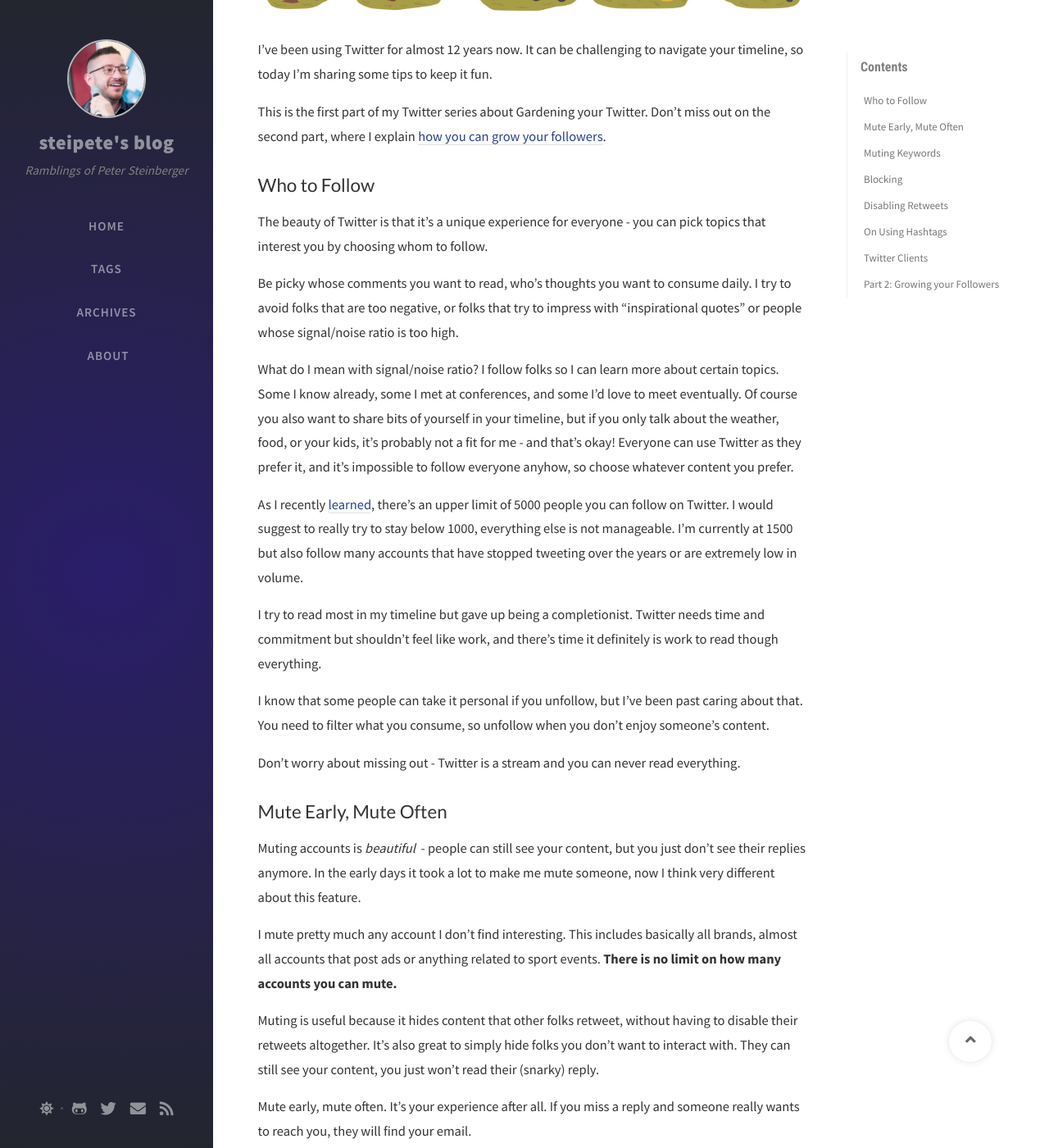
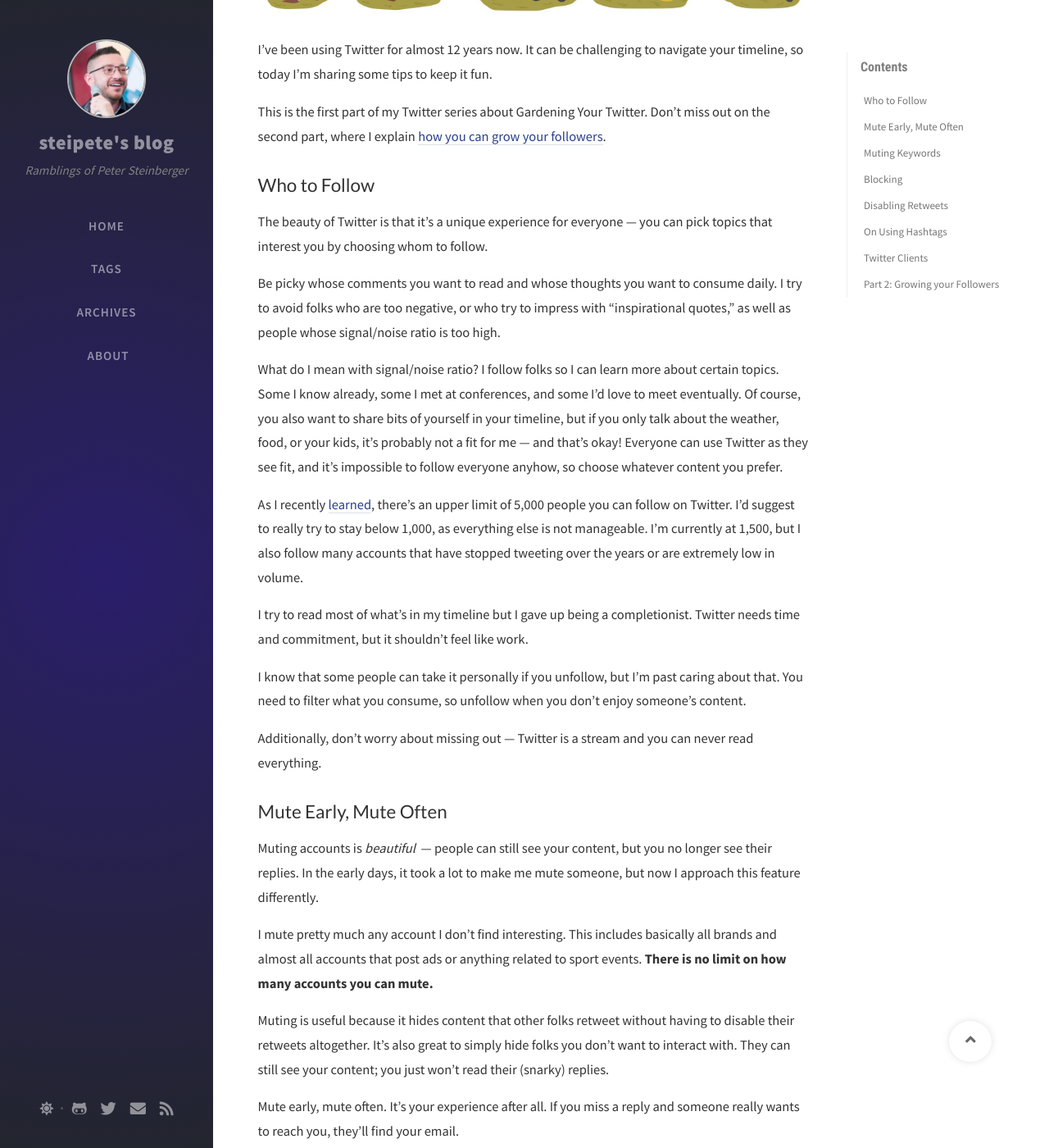
Before and after one commit to steipete/steipete.com, a Jekyll site: the page built from _posts/2020-10-18-curating-your-twitter-timeline.md, in a window 1280 px wide and 1400 px high, scrolled down 486 px. Shown: the whole window at 82% size. Built offline with Jekyll 4.4.1, drawn with Linux system fonts in a browser that asks for light colours; nearby versions of some CDN libraries; comment, search, counter and statistics services are not loaded; some of the changed text lies outside the part shown.

Commit message:
First read

```diff
--- a/_posts/2020-10-18-curating-your-twitter-timeline.md
+++ b/_posts/2020-10-18-curating-your-twitter-timeline.md
@@ -1,101 +1,101 @@
 ---
 layout: post
-title: "Gardening your Twitter: Curating your Timeline"
+title: "Gardening Your Twitter: Curating Your Timeline"
 date: 2020-10-18 09:00:00 +0200
 tags: social
 image: /assets/img/2020/make-twitter-work/gardening-curating.jpg
 description: "It can be challenging to navigate your timeline, so today I'm sharing some tips to keep it fun."
 ---
 
-I've been using Twitter for almost 12 years now. It can be challenging to navigate your timeline, so today I'm sharing some tips to keep it fun.
+I’ve been using Twitter for almost 12 years now. It can be challenging to navigate your timeline, so today I’m sharing some tips to keep it fun.
 
-This is the first part of my Twitter series about Gardening your Twitter. Don't miss out on the second part, where I explain [how you can grow your followers](/posts/growing-your-twitter-followers).
+This is the first part of my Twitter series about Gardening Your Twitter. Don’t miss out on the second part, where I explain [how you can grow your followers](/posts/growing-your-twitter-followers).
 
 ## Who to Follow
 
-The beauty of Twitter is that it's a unique experience for everyone - you can pick topics that interest you by choosing whom to follow.
+The beauty of Twitter is that it’s a unique experience for everyone — you can pick topics that interest you by choosing whom to follow.
 
-Be picky whose comments you want to read, who's thoughts you want to consume daily. I try to avoid folks that are too negative, or folks that try to impress with "inspirational quotes" or people whose signal/noise ratio is too high.
+Be picky whose comments you want to read and whose thoughts you want to consume daily. I try to avoid folks who are too negative, or who try to impress with “inspirational quotes,” as well as people whose signal/noise ratio is too high.
 
-What do I mean with signal/noise ratio? I follow folks so I can learn more about certain topics. Some I know already, some I met at conferences, and some I'd love to meet eventually. Of course you also want to share bits of yourself in your timeline, but if you only talk about the weather, food, or your kids, it's probably not a fit for me - and that's okay! Everyone can use Twitter as they prefer it, and it's impossible to follow everyone anyhow, so choose whatever content you prefer.
+What do I mean with signal/noise ratio? I follow folks so I can learn more about certain topics. Some I know already, some I met at conferences, and some I’d love to meet eventually. Of course, you also want to share bits of yourself in your timeline, but if you only talk about the weather, food, or your kids, it’s probably not a fit for me — and that’s okay! Everyone can use Twitter as they see fit, and it’s impossible to follow everyone anyhow, so choose whatever content you prefer.
 
-As I recently [learned](https://twitter.com/ndbroadbent/status/1317522304008556545?s=21), there's an upper limit of 5000 people you can follow on Twitter. I would suggest to really try to stay below 1000, everything else is not manageable. I'm currently at 1500 but also follow many accounts that have stopped tweeting over the years or are extremely low in volume.
+As I recently [learned](https://twitter.com/ndbroadbent/status/1317522304008556545?s=21), there’s an upper limit of 5,000 people you can follow on Twitter. I’d suggest to really try to stay below 1,000, as everything else is not manageable. I’m currently at 1,500, but I also follow many accounts that have stopped tweeting over the years or are extremely low in volume.
 
-I try to read most in my timeline but gave up being a completionist. Twitter needs time and commitment but shouldn't feel like work, and there's time it definitely is work to read though everything.
+I try to read most of what’s in my timeline but I gave up being a completionist. Twitter needs time and commitment, but it shouldn’t feel like work.
 
-I know that some people can take it personal if you unfollow, but I've been past caring about that. You need to filter what you consume, so unfollow when you don't enjoy someone's content.
+I know that some people can take it personally if you unfollow, but I’m past caring about that. You need to filter what you consume, so unfollow when you don’t enjoy someone’s content.
 
-Don't worry about missing out - Twitter is a stream and you can never read everything.
+Additionally, don’t worry about missing out — Twitter is a stream and you can never read everything.
 
 ## Mute Early, Mute Often
 
-Muting accounts is *beautiful* - people can still see your content, but you just don't see their replies anymore. In the early days it took a lot to make me mute someone, now I think very different about this feature.
+Muting accounts is *beautiful* — people can still see your content, but you no longer see their replies. In the early days, it took a lot to make me mute someone, but now I approach this feature differently.
 
-I mute pretty much any account I don't find interesting. This includes basically all brands, almost all accounts that post ads or anything related to sport events. **There is no limit on how many accounts you can mute.**
+I mute pretty much any account I don’t find interesting. This includes basically all brands and almost all accounts that post ads or anything related to sport events. **There is no limit on how many accounts you can mute.**
 
-Muting is useful because it hides content that other folks retweet, without having to disable their retweets altogether. It's also great to simply hide folks you don't want to interact with. They can still see your content, you just won't read their (snarky) reply.
+Muting is useful because it hides content that other folks retweet without having to disable their retweets altogether. It’s also great to simply hide folks you don’t want to interact with. They can still see your content; you just won’t read their (snarky) replies.
 
-Mute early, mute often. It's your experience after all. If you miss a reply and someone really wants to reach you, they will find your email.
+Mute early, mute often. It’s your experience after all. If you miss a reply and someone really wants to reach you, they’ll find your email.
 
 ## Muting Keywords
 
-You can **mute up to 100 keywords** or even partial sentences, tt doesn't need to be a hashtag. Here's a selection of the things I mute:
+You can **mute up to 100 keywords** or even partial sentences; it doesn’t need to be a hashtag. Here’s a selection of the things I mute:
 
-- #MyTwitterAnniversary (I really don't care about these)
+- #MyTwitterAnniversary (I really don’t care about these)
 - constitution, police, assault, shooting, killing, #VOTE (Probably something American that will just make me upset)
 - #digital, #offer, #BusinessTransformation, #sponsored, #blockchain, #bigdata (If you use this as keyword, the content will be crap)
-- #NowPlaying (I'm not here for music, I follow people on SoundCloud for that)
+- #NowPlaying (I’m not here for music; I follow people on SoundCloud for that)
 - NASCAR, Lakers, #F1, Strava, #CloseYourRings (not interested in sports or where you run or bike)
-- #Covid_19 (I read news about the pandemic when I feel like it. I don't need that every 5 minutes)
-- [food] (I already like food too much, don't tempt me Frodo!)
-- #instagram (Keep your networks separate. If I wanna see selfies of you I follow you there)
+- #Covid_19 (I read news about the pandemic when I feel like it. I don’t need that every five minutes)
+- [food] (I already like food too much, don’t tempt me Frodo!)
+- #instagram (Keep your networks separate. If I wanna see selfies of you, I’ll follow you there)
 
 ## Blocking
 
-Blocking always feels weird. It's something I rarely do. It's more a *childish* act, since you can't hide content that is public - you're just making it less convenient for the person to read your tweets.
+Blocking always feels weird. It’s something I rarely do. It’s more a *childish* act, since you can’t hide content that’s public — you’re just making it less convenient for the person to read your tweets.
 
-There has been a case where someone replies to a RT of mine with mean comments, and since that does show me as connection to hateful or insulting comments, I quickly blocked that person. If it's just a challenging reply, I  usually don't block - it's fun to be challenged! (And there's always mute if you stop enjoying it.)
+There have been cases where someone replies to a RT of mine with mean comments, and since that shows me as connection to hateful or insulting comments, I quickly block those people. If it’s just a challenging reply, I usually don’t block — it’s fun to be challenged! (And there’s always mute if you stop enjoying it.)
 
 ## Disabling Retweets
 
-Some people retweet a lot of content that I don't find particularly interesting, so I disable retweets on their account. I do this probably for 5-10% of the accounts I follow and I know some people who have that on for 100%.
+Some people retweet a lot of content that I don’t find particularly interesting, so I disable retweets on their account. I do this probably for 5–10 percent of the accounts I follow, and I know some people who have that on for 100 percent of the accounts they follow.
 
-This also implies changes in Twitter behavior: If you want to be sure someone sees content, use a quote tweet. But don't use that too often, as [it can be annoying it itself](https://twitter.com/NeoNacho/status/1313595333159469056).
+This also implies changes in Twitter behavior: If you want to be sure someone sees content, use a quote tweet. But don’t use that too often, as [it can be annoying in itself](https://twitter.com/NeoNacho/status/1313595333159469056).
 
-Before disabling retweets completely, consider using Mute to just filter out content that's not interesting to you.
+Before disabling retweets completely, consider using mute to just filter out content that’s not interesting to you.
 
 ## On Using Hashtags
 
-**Please don't use hashtags.** If I could write a filter that automatically blocks all tweets with more than one hashtag, I would absolutely use it.[^1]
+**Please don’t use hashtags.** If I could write a filter that automatically blocks all tweets with more than one hashtag, I would absolutely use it.[^1]
 
-Hashtags are usually used by people that don't know how Twitter work, or by companies that push ads that #use a #hashtag for #almost #every #word, and it's really unnecessary and annoying to read.
+Hashtags are usually used by people who don’t know how Twitter work, or by companies that push ads that #use a #hashtag for #almost #every #word, and it’s really unnecessary and annoying to read.
 
-Don't be a noob, don't use hashtags. Exception are for fun hashtags or conferences. #butwhatdoiknow
+Don’t be a noob, don’t use hashtags. Exception are for fun hashtags or conferences. #butwhatdoiknow
 
 ## Twitter Clients
 
-I've used Tweetbot for quite a while but eventually settled to using Twitter for iOS and Mac. Twitter started with the concept of an open API, but eventually added more and more features that haven't been added to the API, so while 3rd-party apps really try, they can't replicate the Twitter experience you get with the native client.
+I’ve used Tweetbot for quite a while but eventually settled to using Twitter for iOS and Mac. Twitter started with the concept of an open API, but eventually added more and more features that haven’t been added to the API, so while third-party apps really try, they can’t replicate the Twitter experience you get with the native client.
 
 **Examples:**
-- The Activity screen contains data that is not accessible via the Twitter API, so you can't really see which tweets resonate with your audience and which don't.
-- Twitter Polls are not visible in 3rd-party clients.
-- Threads can be somewhat reconstructed via searches, but that's a slower process and fails if the client runs out of API quota or the thread is too large.
-- Tweets where replying is limited are displayed as regular tweets and just return an error when you try to reply. This is frustrating. The official Twitter client does show if you can reply.
-- Typing indicator via DMs. In fact, Twitter disabled their Streaming API so DMs are pretty much unusable unless you use the official client.
-- Much more that isn't relevant but noteworthy: Bookmarks, Data Saver mode, 4k Images, ...
+- The Activity screen contains data that isn’t accessible via the Twitter API, so you can’t really see which tweets resonate with your audience and which don’t.
+- Twitter Polls are not visible in third-party clients.
+- Threads can be somewhat reconstructed via searches, but that’s a slower process and fails if the client runs out of API quota or the thread is too large.
+- Tweets where replying is limited are displayed as regular tweets and just return an error when you try to reply. This is frustrating. The official Twitter client shows if you can reply.
+- Typing indicator via DMs. In fact, Twitter disabled its Streaming API so DMs are pretty much unusable unless you use the official client.
+- Much more that isn’t relevant but noteworthy — bookmarks, data saver mode, 4K images, ...
 
-If you're looking for a good 3rd-party client, try [Tweetbot](https://tapbots.com/tweetbot/) or [Aviary](https://apps.apple.com/us/app/id1522043420).
+If you’re looking for a good third-party client, try [Tweetbot](https://tapbots.com/tweetbot/) or [Aviary](https://apps.apple.com/us/app/id1522043420).
 
 ### Linear Timeline
 
-If you use the official Twitter app, it comes with a non-linear timeline by default, showing tweets with the most engagement ("top tweets") at the beginning. This is [a setting you can control](https://www.theverge.com/2020/3/6/21167920/twitter-chronological-feed-how-to-ios-android-app-timeline), and while controversial I do like it.
+If you use the official Twitter app, it comes with a non-linear timeline by default, showing tweets with the most engagement (“top tweets”) at the beginning. This is [a setting you can control](https://www.theverge.com/2020/3/6/21167920/twitter-chronological-feed-how-to-ios-android-app-timeline), and while controversial, I do like it.
 
 ### Liked Tweets
 
-Twitter also has this habit of showing tweets that your followers liked. This can be fun, but usually it's irritating, as it doesn't fit into my content selection. You can disable this by using the top right arrow icon and selecting "No interested in this Tweet". If you do that a few times, Twitter will slowly stop presenting liked tweets.
+Twitter also has this habit of showing tweets that your followers liked. This can be fun, but usually it’s irritating, as it doesn’t fit into my content selection. You can disable this by using the top right arrow icon and selecting “Not interested in this Tweet.” If you do that a few times, Twitter will slowly stop presenting liked tweets.
 
 ## Part 2: Growing your Followers
 
-In the second part you'll learn how you can increase your reach and [grow your followers](/posts/growing-your-twitter-followers).
+In the second part of this series, you’ll learn how you can increase your reach and [grow your followers](/posts/growing-your-twitter-followers).
 
-[^1]: You can set up a regular expression in Tweetbot, however the official Twitter client doesn't support such filters.
+[^1]: You can set up a regular expression in Tweetbot, however, the official Twitter client doesn’t support such filters.
```
